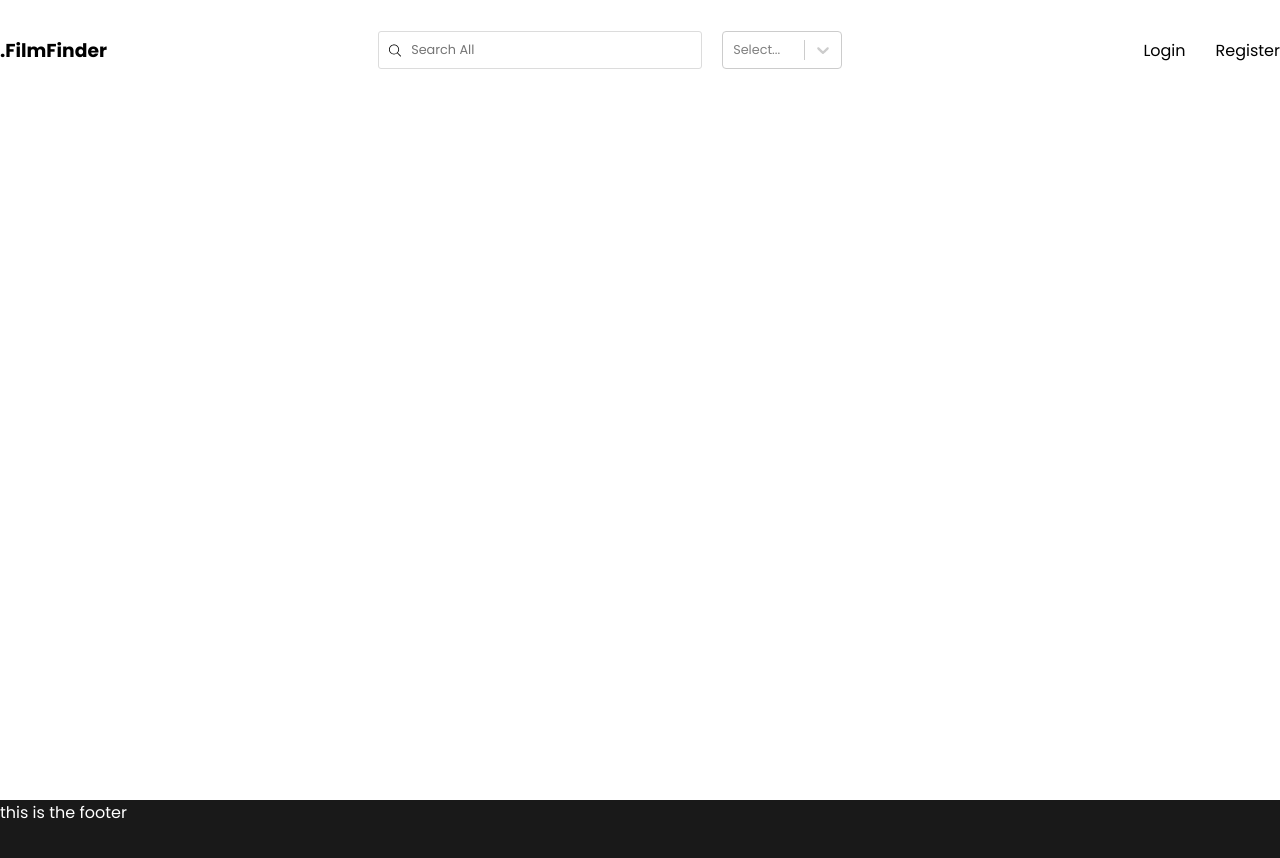
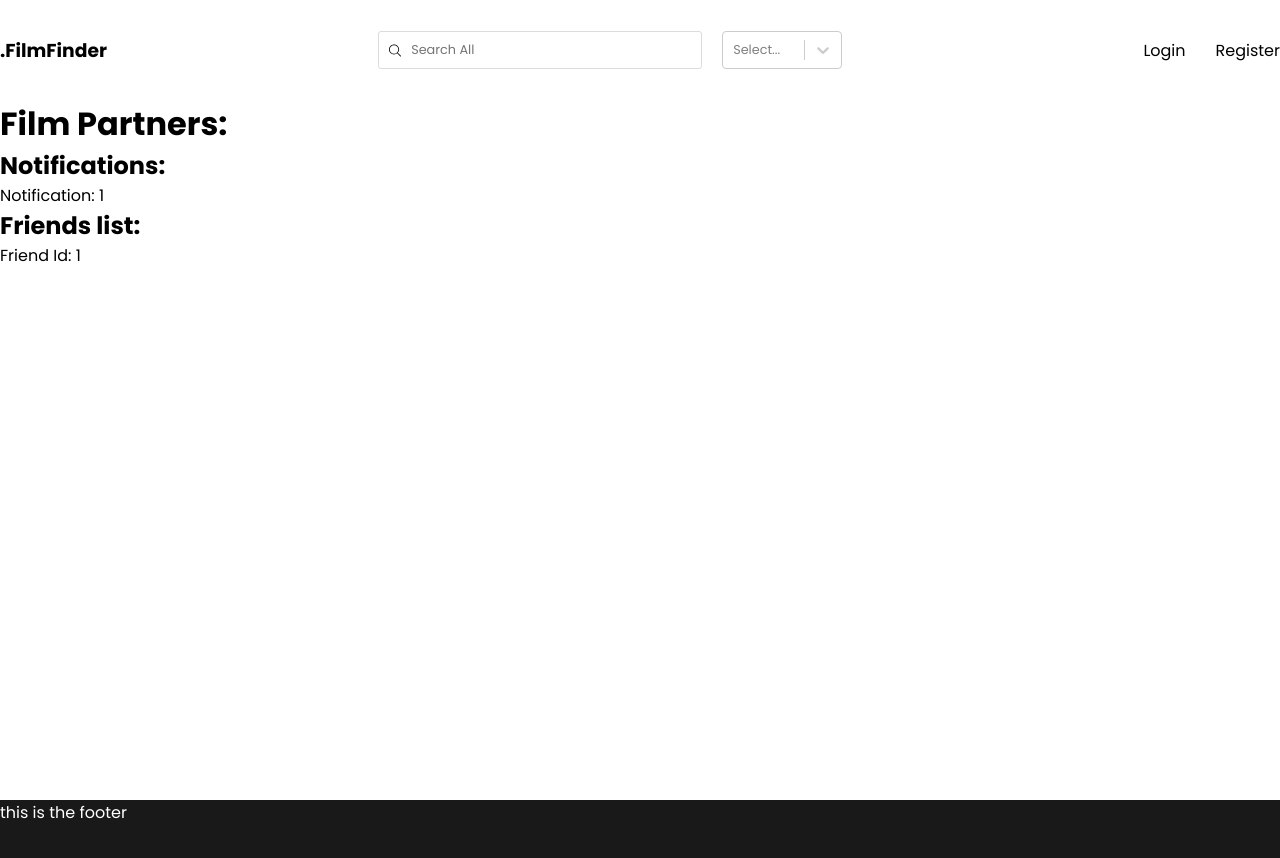
Before and after one commit to slay419/Filmfinder, a React (Create React App) app: page /friends in a window 1280 px wide. Shown: the top 858 px of the page. Built offline with nearby package versions, Linux system fonts and the light colour scheme.

Commit message:
Friends list scaffhold

```diff
--- a/src/App.js
+++ b/src/App.js
@@ -17,6 +17,7 @@ import Footer from "./components/common/Footer";
 import publicProfile from "./components/profile/publicProfile";
 import PublicWishlist from "./components/profile/PublicWishlist";
 import UpdateMovie from "./components/movies/updateMovie"
+import Friends from "./components/Friends/Friends"
 
 // Context
 import MoviesState from "./context/moviesList/MoviesState";
@@ -79,6 +80,11 @@ function App() {
                       exact
                       component={UpdateMovie}
                       />
+                    <Route
+                      path="/friends"
+                      exact
+                      component={Friends}
+                      />
                   </Switch>
                 </Router>
               </div>
--- /dev/null
+++ b/src/components/Friends/Friends.js
@@ -0,0 +1,22 @@
+import React, { useContext, useEffect, useState } from "react";
+import { useHistory } from "react-router-dom";
+import FriendsList from "./FriendsList";
+import NotificationList from "./NotificationList";
+import "../../styles/Friends.scss";
+
+const Friends = () => {
+
+    const history = useHistory();
+
+    return (
+        <div className="friends">
+            <h1>Film Partners:</h1>
+            <h2>Notifications:</h2>
+            <NotificationList notifications="2"/>
+            <h2>Friends list:</h2>
+            <FriendsList friends="2"/>
+        </div>
+    )
+}
+
+export default Friends;
--- /dev/null
+++ b/src/components/Friends/FriendsItem.js
@@ -0,0 +1,9 @@
+import React, { useContext, useEffect, useState } from "react";
+
+const FriendsItem = ( {user_id} ) => {
+    return (
+    <p>Friend Id: {user_id}</p>
+    )
+}
+
+export default FriendsItem;
--- /dev/null
+++ b/src/components/Friends/FriendsList.js
@@ -0,0 +1,10 @@
+import React, { useContext, useEffect, useState } from "react";
+import FriendsItem from "./FriendsItem";
+
+const FriendsList = ( {friends} ) => {
+    return (
+        <FriendsItem user_id='1'/>
+    )
+}
+
+export default FriendsList;
--- /dev/null
+++ b/src/components/Friends/NotificationItem.js
@@ -0,0 +1,9 @@
+import React, { useContext, useEffect, useState } from "react";
+
+const NotificationItem = ( {notification} ) => {
+    return (
+    <p>Notification: {notification}</p>
+    )
+}
+
+export default NotificationItem;
--- /dev/null
+++ b/src/components/Friends/NotificationList.js
@@ -0,0 +1,10 @@
+import React, { useContext, useEffect, useState } from "react";
+import NotificationItem from "./NotificationItem"
+
+const NotificationList = ( {notifications} ) => {
+    return (
+        <NotificationItem notification='1'/>
+    )
+}
+
+export default NotificationList;
--- a/src/components/common/Header.js
+++ b/src/components/common/Header.js
@@ -51,6 +51,9 @@ const Header = () => {
                 User.first_name.slice(1)}
             </Link>
           </li>
+          <li>
+            <Link to="/friends">Film Partner</Link>
+          </li>
         </ul>
       )}
     </div>
--- a/src/components/movies/updateMovie.js
+++ b/src/components/movies/updateMovie.js
@@ -1,6 +1,6 @@
 import React, { useEffect, useState, useContext } from "react";
 import AuthContext from "../../context/Auth/AuthContext";
-import { TextField, Button, Collapse } from "@material-ui/core";
+import { TextField, Button } from "@material-ui/core";
 import "../../styles/updateMovie.scss"
 import CastList from "./castList";
 import MovieContext from "../../context/movie/movieContext";
@@ -52,7 +52,7 @@ import {
 
 const UpdateMovie = (props) => {
     const authContext = useContext(AuthContext);
-    const { User, admin, checkIfAdmin } = authContext;
+    const { admin, checkIfAdmin } = authContext;
     const movieContext = useContext(MovieContext);
     const { actors, addActor, getMovieById, movie, addMovie, updateMovie } = movieContext;
 
@@ -69,7 +69,7 @@ const UpdateMovie = (props) => {
     const [actorList, setActorList] = useState([]);
     const [director, setDirector] = useState("");
     const [tagline, setTagline] = useState("");
-    const [open, setOpen] = useState(true);
+    //const [open, setOpen] = useState(true);
     //setActorList(actors);
 
     const titleHandler = (e) => {
@@ -116,14 +116,14 @@ const UpdateMovie = (props) => {
 
     const handleSubmit = () => {
       alert("Doesn't work yet");
-
+      /*
       var genres = [genre1, genre2, genre3, genre4];
       if (updated === 1){
         updateMovie(title, adult, genres, tagline, desc, year, director, cast, poster);
       } else {
         addMovie(title, adult, genres, tagline, desc, year, director, cast, poster);
       }
-
+      */
     }
 
     const handleAddCast = () => {
--- /dev/null
+++ b/src/styles/Friends.scss
@@ -0,0 +1,15 @@
+.friends {
+    .btn {
+        display: inline-block;
+        border: 1px solid black;
+        padding: 10px 20px;
+        background: gainsboro;
+        border-radius: 5px;
+        &:hover {
+          cursor: pointer;
+          background-color: black;
+          color: white;
+          transition: 0.3s ease;
+        }
+    }
+}
```
